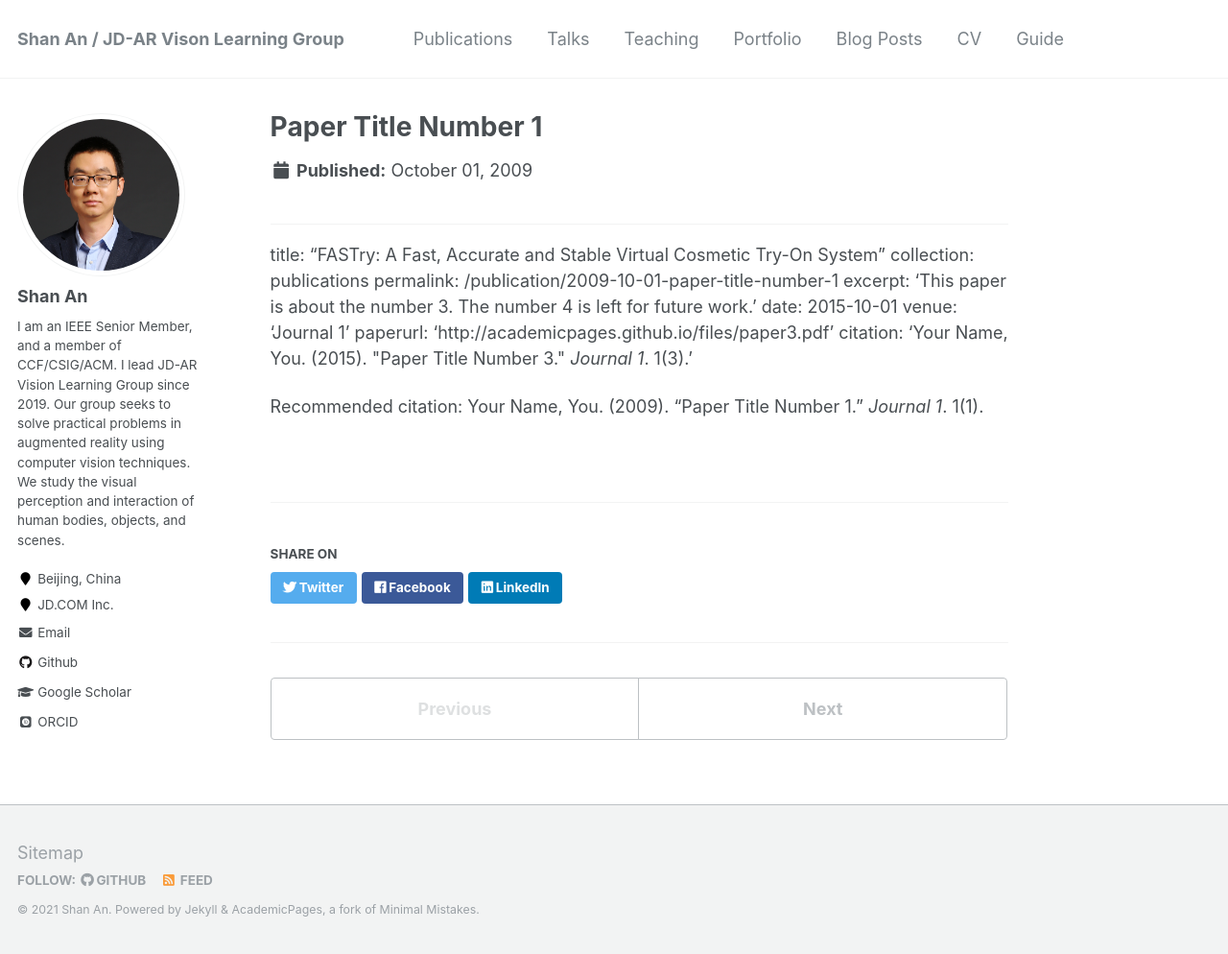
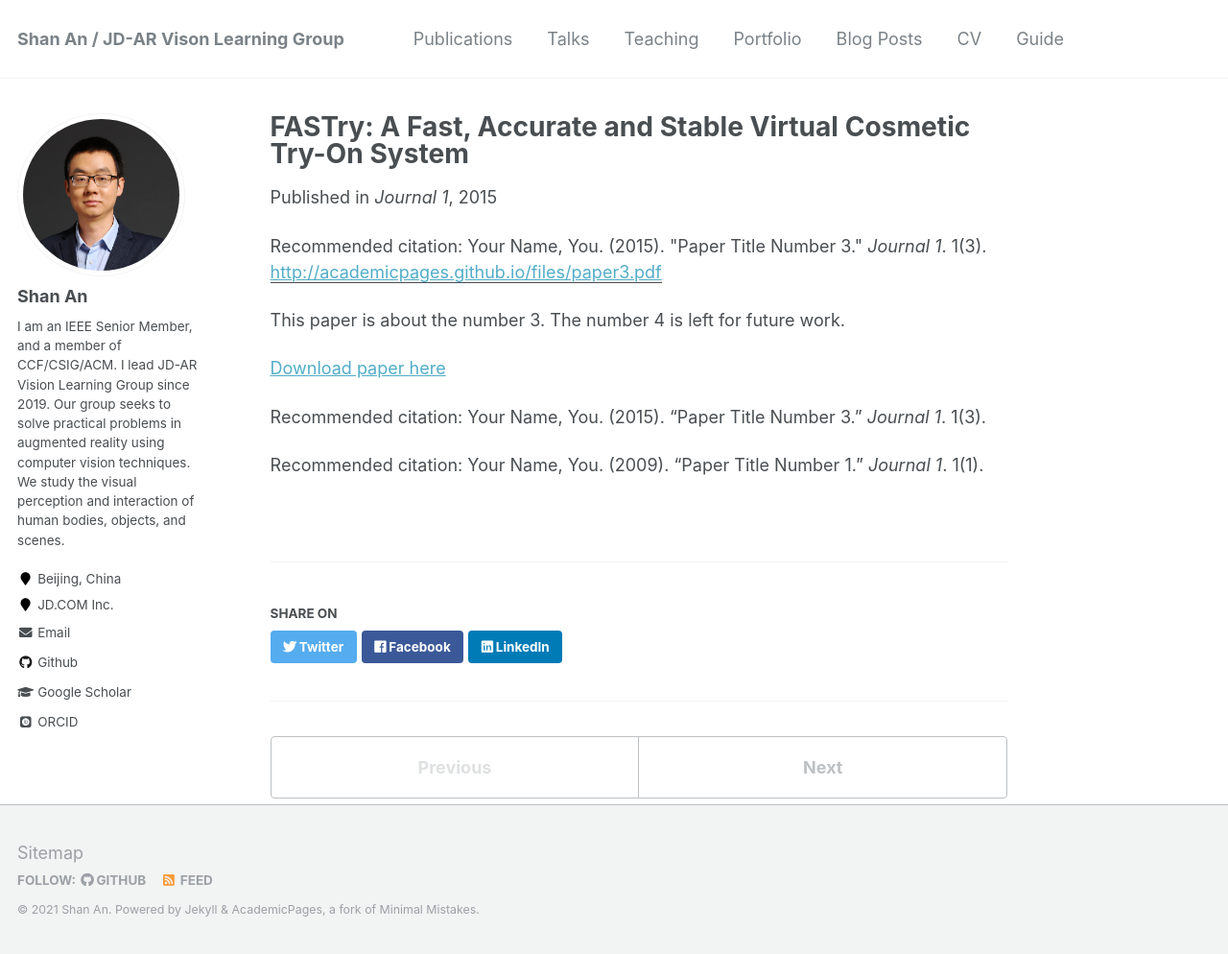
Before and after one commit to anshan-XR-ROB/anshan-XR-ROB.github.io, a Jekyll site: the page built from _publications/2009-10-01-paper-title-number-1.md, in a window 1280 px wide and 994 px high. Shown: the whole window at 96% size. Built offline with Jekyll 4.4.1, drawn with Linux system fonts in a browser that asks for light colours; some web fonts are replaced.

Commit message:
Update 2009-10-01-paper-title-number-1.md

```diff
--- a/_publications/2009-10-01-paper-title-number-1.md
+++ b/_publications/2009-10-01-paper-title-number-1.md
@@ -7,6 +7,11 @@
 venue: 'Journal 1'
 paperurl: 'http://academicpages.github.io/files/paper3.pdf'
 citation: 'Your Name, You. (2015). &quot;Paper Title Number 3.&quot; <i>Journal 1</i>. 1(3).'
+---
+This paper is about the number 3. The number 4 is left for future work.
 
+[Download paper here](http://academicpages.github.io/files/paper3.pdf)
+
+Recommended citation: Your Name, You. (2015). "Paper Title Number 3." <i>Journal 1</i>. 1(3).
 
 Recommended citation: Your Name, You. (2009). "Paper Title Number 1." <i>Journal 1</i>. 1(1).
```
